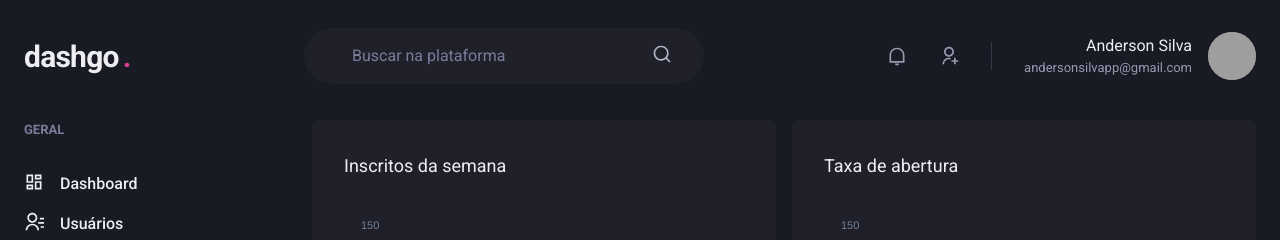
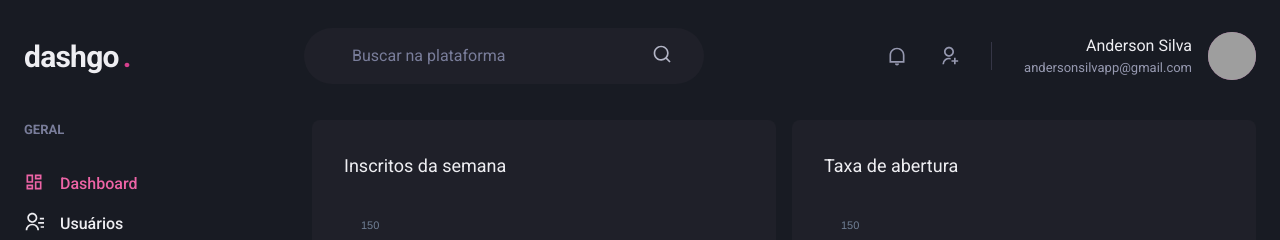
Before and after one commit to andersonsilvapp/dashgo, a Next.js app: page /dashboard in a window 1280 px wide. Shown: the top 240 px of the page. Built offline with nearby package versions, Linux system fonts and the light colour scheme; grey boxes are pictures that could not be loaded.

Commit message:
active link added

```diff
--- /dev/null
+++ b/src/components/ActiveLink.tsx
@@ -0,0 +1,32 @@
+import Link, { LinkProps } from "next/link";
+import { useRouter } from "next/router";
+import { cloneElement, ReactElement } from "react";
+
+interface ActiveLinkProps extends LinkProps {
+  children: ReactElement;
+  shouldMatchExactHref?: boolean;
+}
+
+export function ActiveLink({ children, shouldMatchExactHref = false, ...rest }: ActiveLinkProps) {
+  const { asPath } = useRouter()
+
+  let isActive = false;
+
+  if(shouldMatchExactHref && (asPath === rest.href || asPath === rest.as)) {
+    isActive = true;
+  }
+
+  if(!shouldMatchExactHref &&
+    (asPath.startsWith(String(rest.href)) ||
+     asPath.startsWith(String(rest.as)))) {
+       isActive = true
+     }
+
+  return (
+    <Link {...rest }>
+      {cloneElement(children, {
+        color: isActive ? 'pink.400' : 'gray.50'
+      })}
+    </Link>
+  )
+}
--- a/src/components/Sidebar/NavLink.tsx
+++ b/src/components/Sidebar/NavLink.tsx
@@ -1,6 +1,7 @@
 import { Icon, Link as ChakraLink, Text, LinkProps as ChakraLinkProps } from "@chakra-ui/react";
 import { ElementType } from "react";
 import Link from 'next/link'
+import { ActiveLink } from "../ActiveLink";
 
 interface NavLinkProps extends ChakraLinkProps {
   icon: ElementType;
@@ -10,13 +11,13 @@ interface NavLinkProps extends ChakraLinkProps {
 
 export function NavLink({ icon, children, href, ...rest }: NavLinkProps) {
   return (
-    <Link href={href} passHref>
+    <ActiveLink href={href} passHref>
       <ChakraLink display="flex" align="center" {...rest}>
         <Icon as={icon} fontSize="20" />
         <Text ml="4" fontWeight="medium">
           {children}
         </Text>
       </ChakraLink>
-    </Link>
+    </ActiveLink>
   );
 }
```
